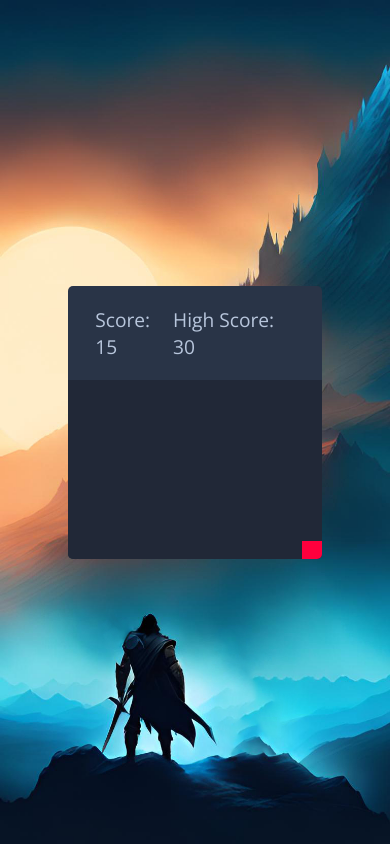
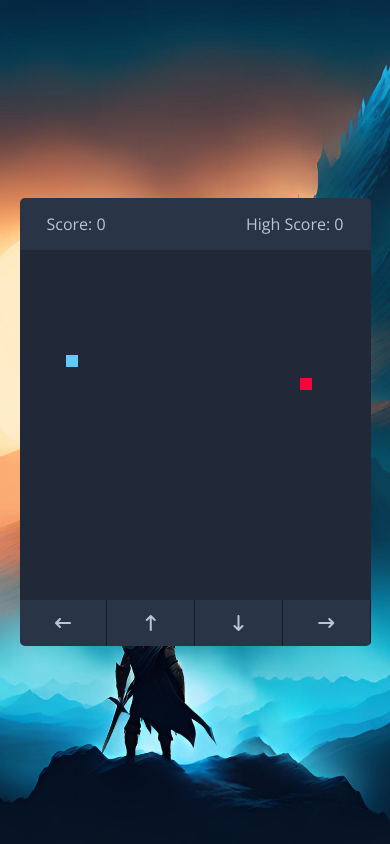
Before and after one commit to Herminefhn/Spelmagasin, a plain HTML site: page spel2.html in a window 390 px wide. Drawn offline with nearby package versions, Linux system fonts and the light colour scheme.

Commit message:
Slange spel
Slange spel ferdig

```diff
--- a/css/spel2.css
+++ b/css/spel2.css
@@ -35,10 +35,47 @@ body {
   width: 100%;
   height: 100%;
   display: grid;
-  grid-template: repeat(30, 1fr) / (30, 1fr);
+  grid-template-columns: repeat(30, 1fr);
+  grid-template-rows: repeat(30, 1fr);
   background: #212837;
 }
 
 .play-board .food {
   background: #FF003D;
 }
+.play-board .head {
+  background: #60CBFF;
+}
+
+.controls {
+  display: none;
+  justify-content: space-between ;
+}
+
+.controls i {
+  padding: 25px 0;
+  color: #B8C6DC;
+  text-align: center;
+  cursor: pointer;
+  font-size: 1.3rem;
+  width: calc(100% / 4);
+  border-right: 1px solid #171b26;
+}
+
+@media screen and (max-width: 800px) {
+  .wrapper {
+    width: 90vmin;
+    height: 115vmin;
+  }
+  .game-details {
+    font-size: 1rem;
+    padding: 15px 27px;
+  }
+  .controls {
+    display: flex;
+  }
+  .controls i {
+    padding: 15px 0;
+    font-size: 1rem;
+  }
+}
--- a/js/snake2.js
+++ b/js/snake2.js
@@ -1,14 +1,92 @@
 const playBoard = document.querySelector(".play-board");
+const scoreElement = document.querySelector(".score");
+const highScoreElement = document.querySelector(".high-score");
+const controls = document.querySelectorAll(".controls i");
 
-let foodX = 13, foodY = 10;
+let gameOver = false;
+let foodX, foodY;
+let snakeX = 5, snakeY = 10;
+let snakeBody = [];
+let velocityX = 0, velocityY = 0;
+let setIntervalId;
+let score = 0;
+
+let highScore = localStorage.getItem("high-score") || 0;
+highScoreElement.innerText = `High Score: ${highScore}`;
 
 const changeFoodPosition = () => {
     foodX = Math.floor(Math.random() * 30)+ 1;
     foodY = Math.floor(Math.random() * 30)+ 1;
 }
 
+const handleGameOver = () => {
+    clearInterval(setIntervalId);
+    alert("Game Over! Press OK to replay...");
+    location.reload();
+}
+
+const changeDirection = (e) => {
+    if(e.key === "ArrowUp" && velocityY != 1) {
+        velocityX = 0;
+        velocityY = -1;
+    } else if(e.key === "ArrowDown" && velocityY != -1) {
+        velocityX = 0;
+        velocityY = 1;
+    } else if(e.key === "ArrowLeft" && velocityX != 1) {
+        velocityX = -1;
+        velocityY = 0;
+    }    else if(e.key === "ArrowRight" && velocityX != -1) {
+        velocityX = 1;
+        velocityY = 0;
+    }
+    initGame();
+}
+
+controls.forEach(key => {
+    key.addEventListener("click", () => changeDirection({key: key.dataset.key }));
+});
+
 const initGame = () => {
+    if (gameOver) return handleGameOver();
     let htmlMarkup = `<div class="food" style="grid-area: ${foodY} / ${foodX}"></div>`;
+
+    if(snakeX === foodX && snakeY === foodY) {
+        changeFoodPosition();
+        snakeBody.push([foodX, foodY]);
+        score++;
+
+        highScore = score >= highScore ? score : highScore;
+        localStorage.setItem("high-score", highScore);
+        scoreElement.innerText = `Score: ${score}`;
+        highScoreElement.innerText = `High Score: ${highScore}`;
+
+    }
+
+    for (let i = snakeBody.length -1;  i > 0; i--) {
+        snakeBody[i] = snakeBody[i - 1];
+
+    }
+
+    snakeBody[0] = [snakeX, snakeY];
+
+    snakeX += velocityX;
+    snakeY += velocityY;
+
+    if(snakeX <= 0 || snakeX > 30 || snakeY <= 0 || snakeY > 30) {
+        gameOver = true;
+    }
+
+    for (let i = 0; i < snakeBody.length; i++) {
+        htmlMarkup += `<div class="head" style="grid-area: ${snakeBody[i][1]} / ${snakeBody[i][0]}"></div>`;
+        //slutte spele visst slangen e borti seg sjølv
+        if(i !== 0 && snakeBody [0][1] === snakeBody[i][1] && snakeBody [0][0] === snakeBody[i][0]) {
+            gameOver = true;
+        }
+    }
+
     playBoard.innerHTML = htmlMarkup;
+
 }
-initGame();
+changeFoodPosition();
+setIntervalId = setInterval(initGame, 125);
+document.addEventListener("keydown", changeDirection);
--- a/spel2.html
+++ b/spel2.html
@@ -1,8 +1,5 @@
 <!DOCTYPE html>
-
 <html lang="en">
-
-
 <head>
 
         <meta charset="UTF-8">
@@ -13,18 +10,27 @@
         <link rel="stylesheet" href="css/main.css">
         <link rel="stylesheet" href="css/spel2.css">
         <link rel="stylesheet" href="css/allespel.css">
+        <link rel="stylesheet" href="https://cdnjs.cloudflare.com/ajax/libs/font-awesome/6.5.2/css/all.min.css">
 </head>
 
 
 <body>
+
   <div class="wrapper">
+
         <div class="game-details">
-                <span class="score">Score: 15</span>
+                <span class="score">Score: 0</span>
                 <span class="high-score">High Score: 30</span>
         </div>
-        <div class="play-board">
 
+        <div class="play-board"></div>
+        <div class="controls">
+                <i data-key="ArrowLeft" class="fa-solid fa-arrow-left-long"> </i>
+                <i data-key="ArrowUp" class="fa-solid fa-arrow-up-long"> </i>
+                <i data-key="ArrowDown" class="fa-solid fa-arrow-down-long"> </i>
+                <i data-key="ArrowRight" class="fa-solid fa-arrow-right-long"> </i>
         </div>
+
   </div>
 
 
```
